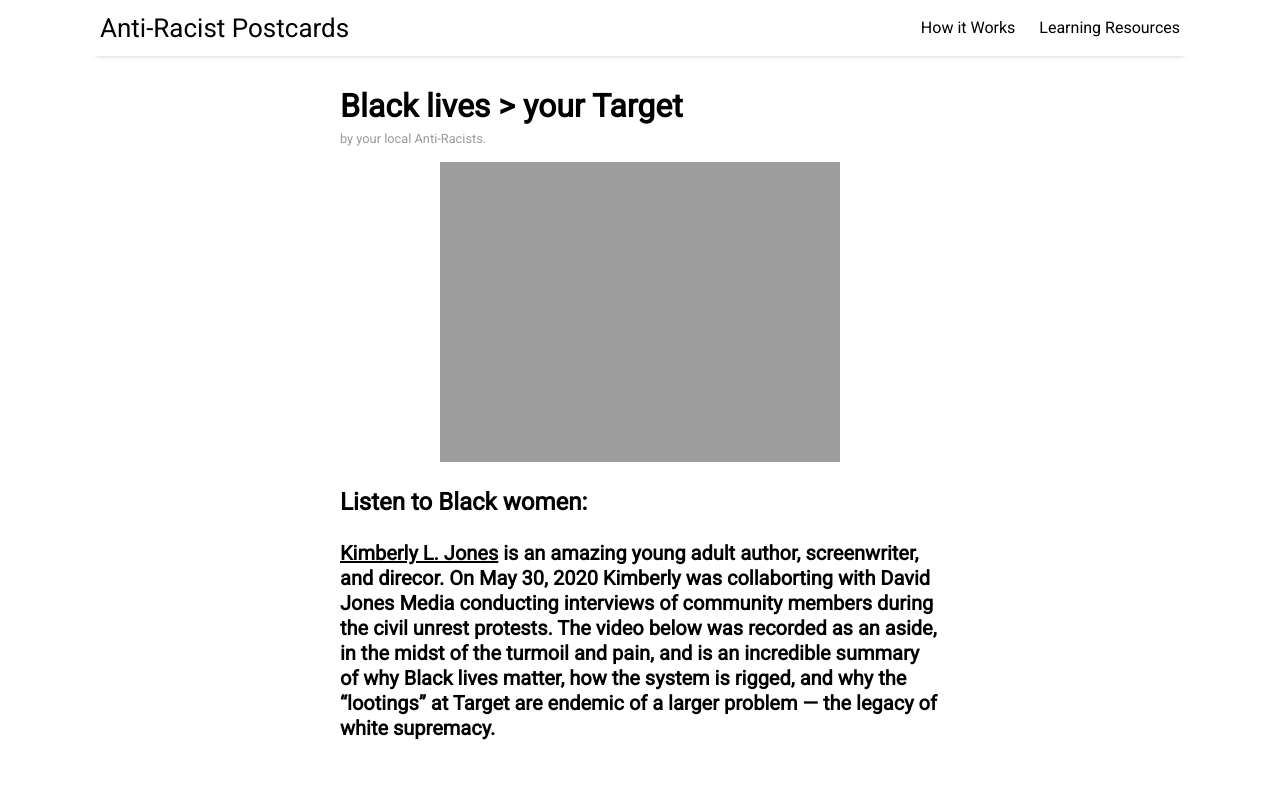
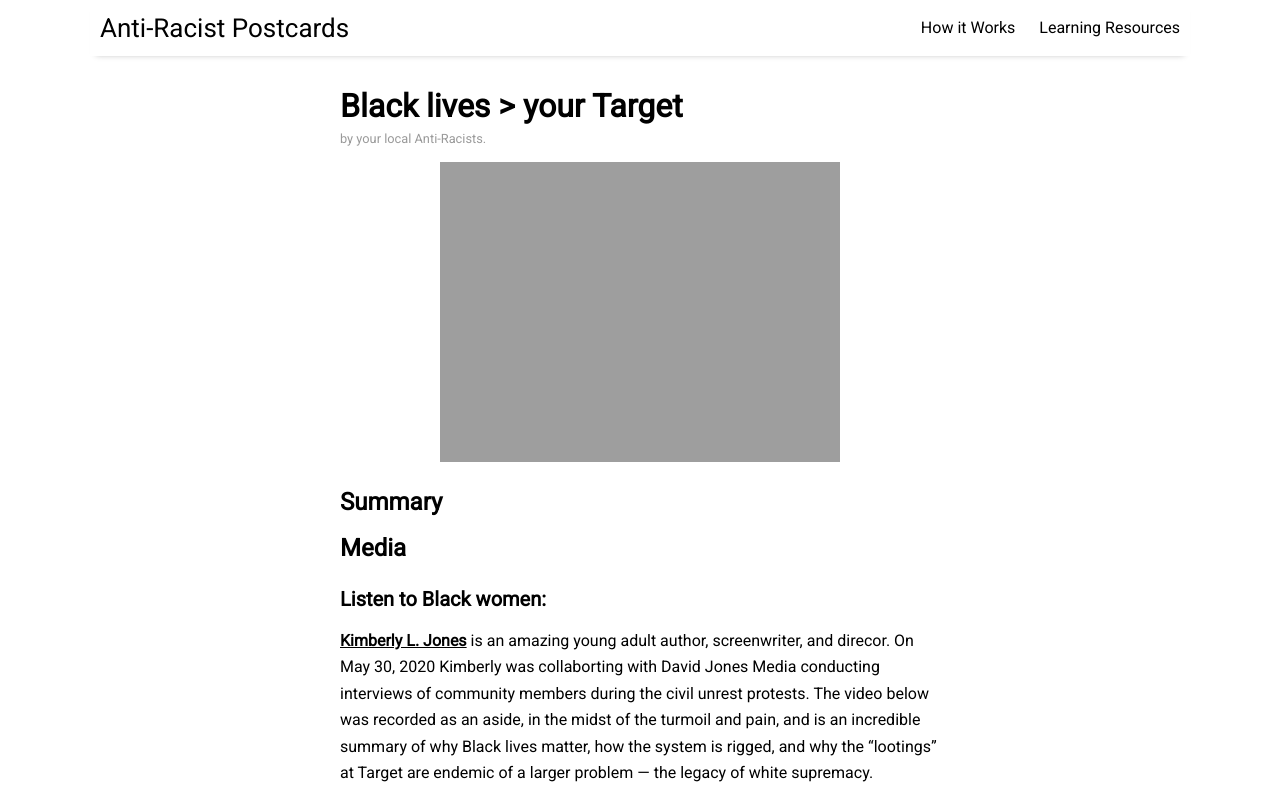
Before and after one commit to mir-lab/AntiRacistPostcardProject, a Jekyll site: the page built from docs/_posts/2020-06-12-your-target.md, in a window 1280 px wide and 1400 px high, cut to the strip 0-795 px from the top of the window. Built offline with Jekyll 4.4.1, drawn with Linux system fonts in a browser that asks for light colours; nearby versions of some CDN libraries.

Commit message:
All pages follow the same format Updated content

```diff
--- a/docs/_posts/2020-06-12-your-target.md
+++ b/docs/_posts/2020-06-12-your-target.md
@@ -6,11 +6,18 @@ tags: [resources, new]
 image: postcard-05.png
 ---
 
-## Listen to Black women:
-### **[Kimberly L. Jones](https://www.kimjoneswrites.com/)** is an amazing young adult author, screenwriter, and direcor. On May 30, 2020 Kimberly was collaborting with David Jones Media conducting interviews of community members during the civil unrest protests. The video below was recorded as an aside, in the midst of the turmoil and pain, and is an incredible summary of why Black lives matter, how the system is rigged, and why the "lootings" at Target are endemic of a larger problem — the legacy of white supremacy.
-&nbsp;
+## Summary
+
+## Media
+### Listen to Black women:
+**[Kimberly L. Jones](https://www.kimjoneswrites.com/)** is an amazing young adult author, screenwriter, and direcor. On May 30, 2020 Kimberly was collaborting with David Jones Media conducting interviews of community members during the civil unrest protests. The video below was recorded as an aside, in the midst of the turmoil and pain, and is an incredible summary of why Black lives matter, how the system is rigged, and why the "lootings" at Target are endemic of a larger problem — the legacy of white supremacy.
+
 &nbsp;
 
 <iframe width="600" height="340" src="https://www.youtube.com/embed/sb9_qGOa9Go" frameborder="0" allow="accelerometer; autoplay; encrypted-media; gyroscope; picture-in-picture" allowfullscreen></iframe>
 
+## Groups
+
+## Readings
+
 &nbsp;
```
Also changed, not shown: docs/_posts/2020-06-13-white-supremacy.md (+9 -1 lines), docs/_posts/2020-06-14-defund-police.md (+1 -1 lines), docs/_posts/2020-06-16-violence.md (+6 -1 lines).
